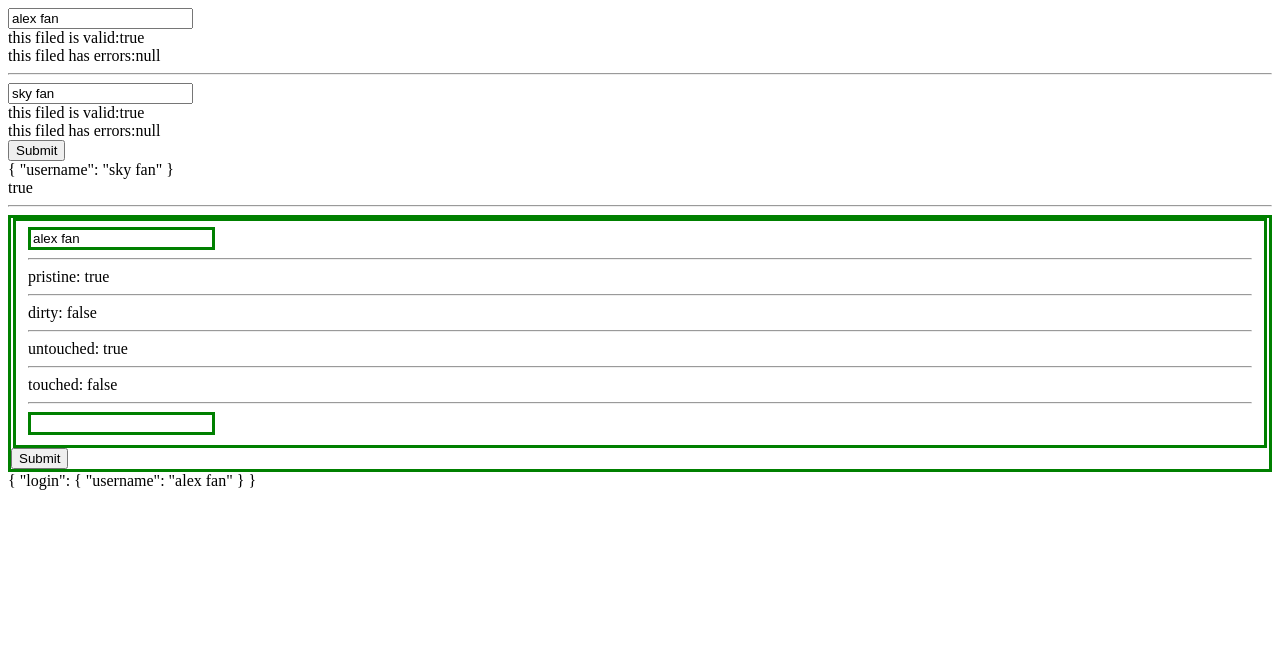
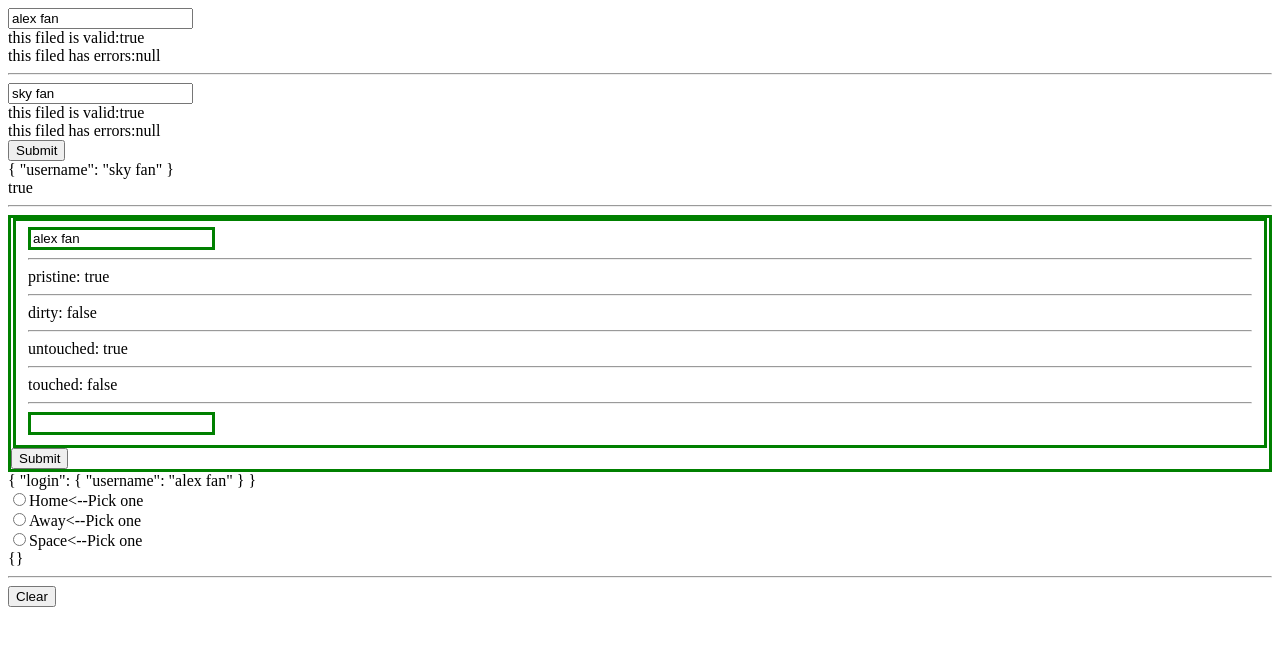
Before and after one commit to fancn21th/0_99_Ng_Form, an Angular app: page / in a window 1280 px wide. Shown: the top 646 px of the page. Built offline with nearby package versions, Linux system fonts and the light colour scheme.

Commit message:
radio buttons

```diff
--- a/src/app/app.component.html
+++ b/src/app/app.component.html
@@ -3,3 +3,4 @@
 <app-form-two></app-form-two>
 <hr />
 <app-form-three></app-form-three>
+<app-form-four></app-form-four>
--- /dev/null
+++ b/src/app/widgets/form-four/form-four.component.css
@@ -0,0 +1,3 @@
+.ng-invalid + label:after {
+  content: "<--Pick one";
+}
--- /dev/null
+++ b/src/app/widgets/form-four/form-four.component.html
@@ -0,0 +1,17 @@
+<form #formRef="ngForm">
+  <div *ngFor="let location of locations">
+    <input
+      type="radio"
+      name="location"
+      [value]="location"
+      [id]="location"
+      [(ngModel)]="selectedLocation"
+      required
+    />
+    <label [attr.for]="location">{{ location }}</label>
+  </div>
+</form>
+{{ formRef.value | json }}
+<hr />
+{{ selectedLocation }}
+<button (click)="onClick()">Clear</button>
--- /dev/null
+++ b/src/app/widgets/form-four/form-four.component.ts
@@ -0,0 +1,19 @@
+import { Component, OnInit } from "@angular/core";
+
+@Component({
+  selector: "app-form-four",
+  templateUrl: "./form-four.component.html",
+  styleUrls: ["./form-four.component.css"]
+})
+export class FormFourComponent implements OnInit {
+  locations: string[] = ["Home", "Away", "Space"];
+  selectedLocation: null;
+
+  constructor() {}
+
+  ngOnInit() {}
+
+  onClick() {
+    this.selectedLocation = null;
+  }
+}
```
Also changed, not shown: src/app/widgets/widgets.module.ts (+13 -2 lines).
